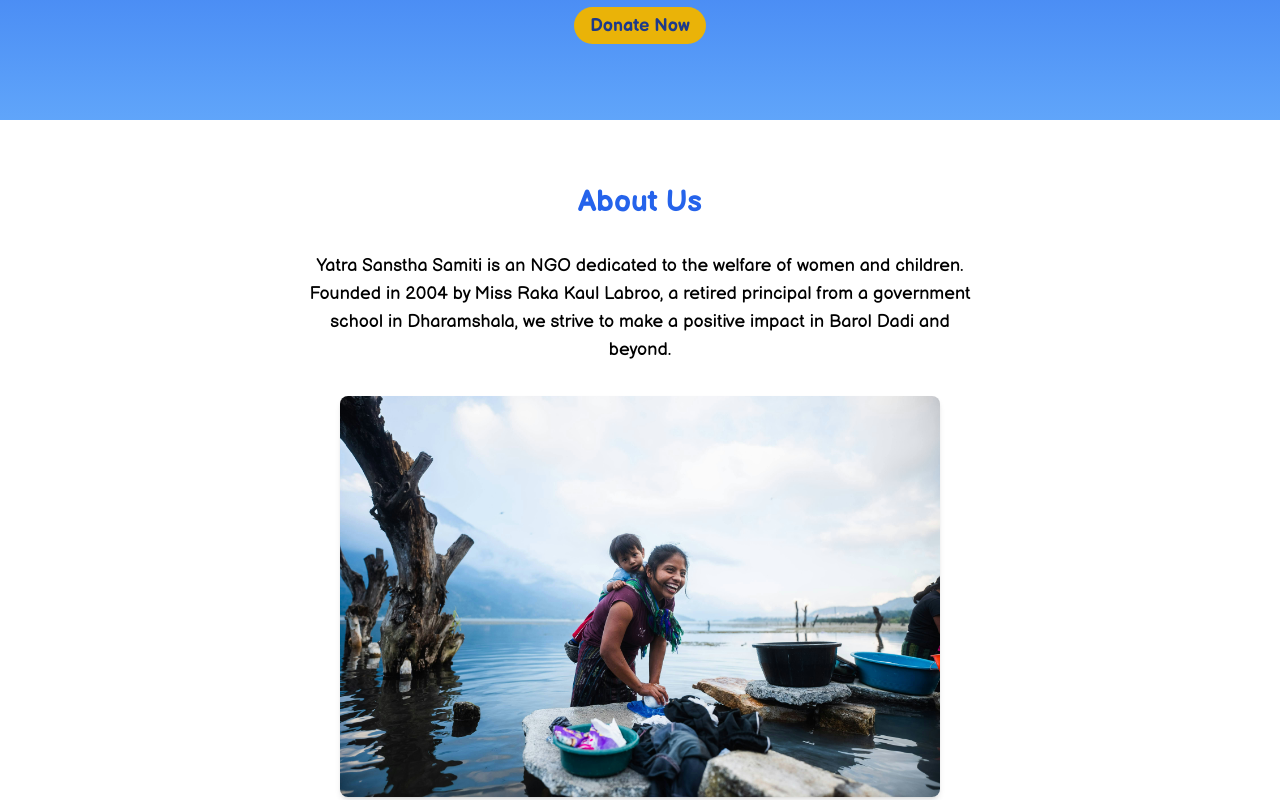
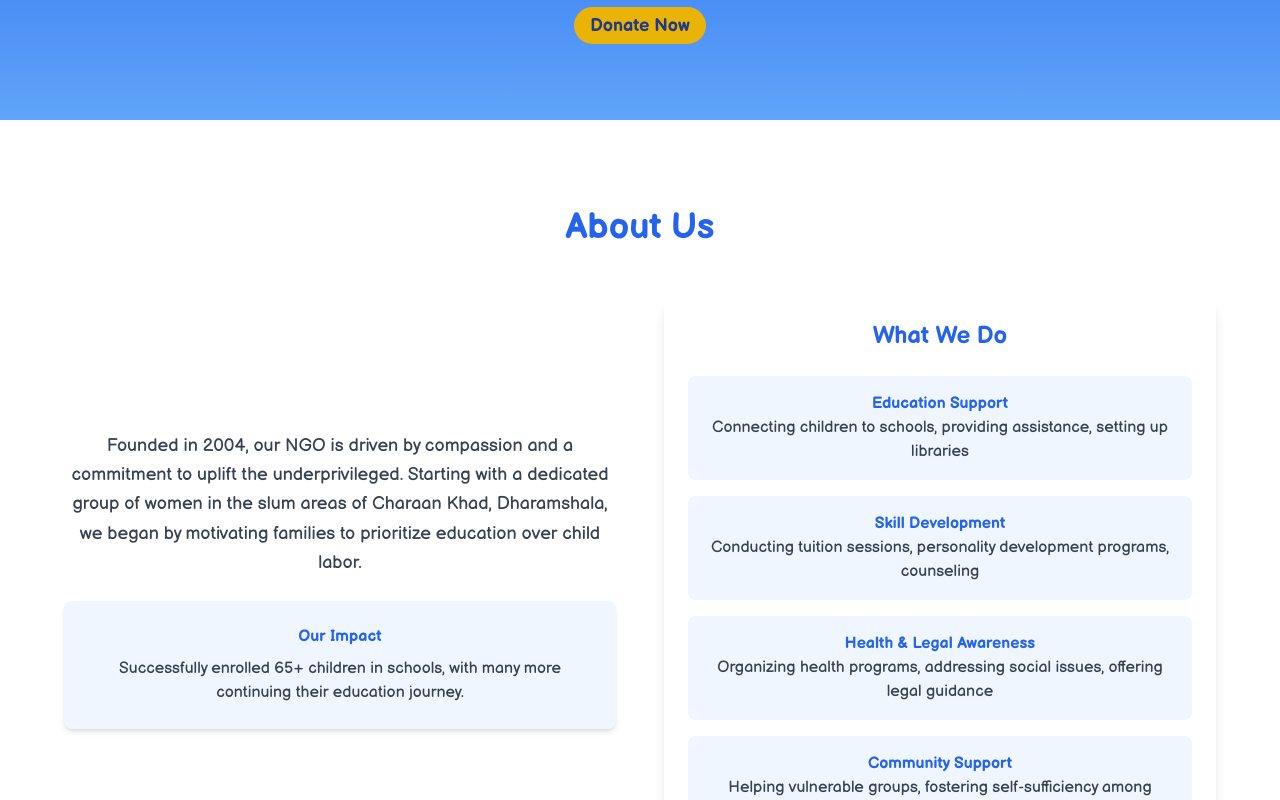
Before and after one commit to mokshchadha/raka_bui_ngo, a Next.js app: page / in a window 1280 px wide. Shown: the part 280-1080 px from the top of the page. Built offline with nearby package versions, Linux system fonts and the light colour scheme.

Commit message:
updated about us section

```diff
--- /dev/null
+++ b/app/about.tsx
@@ -0,0 +1,47 @@
+const AboutSection = () => {
+    return (
+      <section id="about" className="py-16 bg-white">
+        <div className="container mx-auto px-4">
+          <h2 className="text-4xl font-bold mb-12 text-blue-600 text-center animate-fade-in">
+            About Us
+          </h2>
+
+          <div className="grid md:grid-cols-2 gap-12 items-center max-w-6xl mx-auto">
+            <div className="space-y-6 animate-slide-in-left">
+              <p className="text-lg leading-relaxed text-gray-700">
+                Founded in 2004, our NGO is driven by compassion and a commitment to uplift the underprivileged. Starting with a dedicated group of women in the slum areas of Charaan Khad, Dharamshala, we began by motivating families to prioritize education over child labor.
+              </p>
+              <div className="bg-blue-50 p-6 rounded-lg shadow-md transform transition duration-300 hover:scale-105">
+                <p className="font-bold text-blue-600 mb-2">Our Impact</p>
+                <p className="text-gray-700">Successfully enrolled 65+ children in schools, with many more continuing their education journey.</p>
+              </div>
+            </div>
+
+            <div className="space-y-6 animate-slide-in-right">
+              <div className="bg-white shadow-lg rounded-lg p-6">
+                <h3 className="text-2xl font-bold text-blue-600 mb-6">What We Do</h3>
+                <div className="space-y-4">
+                  {[
+                    { title: "Education Support", description: "Connecting children to schools, providing assistance, setting up libraries" },
+                    { title: "Skill Development", description: "Conducting tuition sessions, personality development programs, counseling" },
+                    { title: "Health & Legal Awareness", description: "Organizing health programs, addressing social issues, offering legal guidance" },
+                    { title: "Community Support", description: "Helping vulnerable groups, fostering self-sufficiency among women" }
+                  ].map((item, index) => (
+                    <div
+                      key={index}
+                      className="p-4 bg-blue-50 rounded-lg transform transition duration-300 hover:bg-blue-100 hover:scale-102"
+                    >
+                      <h4 className="font-bold text-blue-600">{item.title}</h4>
+                      <p className="text-gray-700">{item.description}</p>
+                    </div>
+                  ))}
+                </div>
+              </div>
+            </div>
+          </div>
+        </div>
+      </section>
+    );
+  };
+
+  export default AboutSection;
--- a/app/globals.css
+++ b/app/globals.css
@@ -17,3 +17,31 @@ body {
     )
     rgb(var(--background-start-rgb));
 }
+
+
+@keyframes fadeIn {
+  from { opacity: 0; }
+  to { opacity: 1; }
+}
+
+@keyframes slideInLeft {
+  from { opacity: 0; transform: translateX(-20px); }
+  to { opacity: 1; transform: translateX(0); }
+}
+
+@keyframes slideInRight {
+  from { opacity: 0; transform: translateX(20px); }
+  to { opacity: 1; transform: translateX(0); }
+}
+
+.animate-fade-in {
+  animation: fadeIn 0.6s ease-out;
+}
+
+.animate-slide-in-left {
+  animation: slideInLeft 0.6s ease-out;
+}
+
+.animate-slide-in-right {
+  animation: slideInRight 0.6s ease-out;
+}
--- a/app/page.tsx
+++ b/app/page.tsx
@@ -1,8 +1,9 @@
-import Image from 'next/image'
-import Link from 'next/link'
-import { Balsamiq_Sans } from 'next/font/google'
+import Image from "next/image";
+import Link from "next/link";
+import { Balsamiq_Sans } from "next/font/google";
+import AboutSection from "./about";
 
-const balsamiq = Balsamiq_Sans({ subsets: ['latin'], weight: ['400', '700'] })
+const balsamiq = Balsamiq_Sans({ subsets: ["latin"], weight: ["400", "700"] });
 
 export default function Home() {
   return (
@@ -12,10 +13,26 @@ export default function Home() {
           <h1 className="text-1xl font-bold">Yatra Sanstha Samiti</h1>
           <nav>
             <ul className="flex space-x-4">
-              <li><Link href="#about" className="hover:underline">About</Link></li>
-              <li><Link href="#journey" className="hover:underline">Our Journey</Link></li>
-              <li><Link href="#donate" className="hover:underline">Donate</Link></li>
-              <li><Link href="#contact" className="hover:underline">Contact</Link></li>
+              <li>
+                <Link href="#about" className="hover:underline">
+                  About
+                </Link>
+              </li>
+              <li>
+                <Link href="#journey" className="hover:underline">
+                  Our Journey
+                </Link>
+              </li>
+              <li>
+                <Link href="#donate" className="hover:underline">
+                  Donate
+                </Link>
+              </li>
+              <li>
+                <Link href="#contact" className="hover:underline">
+                  Contact
+                </Link>
+              </li>
             </ul>
           </nav>
         </div>
@@ -25,39 +42,65 @@ export default function Home() {
         <section className="bg-gradient-to-b from-blue-600 to-blue-400 text-white py-20">
           <div className="container mx-auto text-center">
             <h1 className="text-5xl font-bold mc-4">Yatra Sanstha Samiti</h1>
-            <h2 className="text-2xl font-bold mb-4">Empowering Women and Children Since 2004</h2>
-            <p className="text-xl mb-8">Join us in creating a brighter future for our community</p>
-            <Link href="#donate" className="bg-yellow-500 hover:bg-yellow-600 text-blue-900 font-bold py-2 px-4 rounded-full text-lg transition duration-300">
+            <h2 className="text-2xl font-bold mb-4">
+              Empowering Women and Children Since 2004
+            </h2>
+            <p className="text-xl mb-8">
+              Join us in creating a brighter future for our community
+            </p>
+            <Link
+              href="#donate"
+              className="bg-yellow-500 hover:bg-yellow-600 text-blue-900 font-bold py-2 px-4 rounded-full text-lg transition duration-300"
+            >
               Donate Now
             </Link>
           </div>
         </section>
 
-        <section id="about" className="py-16 bg-white">
+        <section id="about" className="py-6 bg-white">
           <div className="container mx-auto text-center">
-            <h2 className="text-3xl font-bold mb-8 text-blue-600">About Us</h2>
-            <p className="text-lg mb-8 max-w-2xl mx-auto">
-              Yatra Sanstha Samiti is an NGO dedicated to the welfare of women and children. Founded in 2004 by Miss Raka Kaul Labroo, a retired principal from a government school in Dharamshala, we strive to make a positive impact in Barol Dadi and beyond.
-            </p>
-            <Image src="/kid.jpg" alt="Yatra Sanstha Samiti Team" width={600} height={400} className="rounded-lg shadow-md mx-auto" />
+            <AboutSection />
+            <Image
+              src="/kid.jpg"
+              alt="Yatra Sanstha Samiti Team"
+              width={600}
+              height={400}
+              className="rounded-lg shadow-md mx-auto"
+            />
           </div>
         </section>
 
         <section id="journey" className="py-16 bg-blue-100">
           <div className="container mx-auto text-center">
-            <h2 className="text-3xl font-bold mb-8 text-blue-600">Our Journey</h2>
-            <p className="text-lg mb-8">Discover the milestones and achievements of Yatra Sanstha Samiti since 2004.</p>
-            <Link href="#" className="bg-blue-500 hover:bg-blue-600 text-white font-bold py-2 px-4 rounded-full text-lg transition duration-300">
-            Know Us
+            <h2 className="text-3xl font-bold mb-8 text-blue-600">
+              Our Journey
+            </h2>
+            <p className="text-lg mb-8">
+              Discover the milestones and achievements of Yatra Sanstha Samiti
+              since 2004.
+            </p>
+            <Link
+              href="#"
+              className="bg-blue-500 hover:bg-blue-600 text-white font-bold py-2 px-4 rounded-full text-lg transition duration-300"
+            >
+              Know Us
             </Link>
           </div>
         </section>
 
         <section id="donate" className="py-16 bg-yellow-100">
           <div className="container mx-auto text-center">
-            <h2 className="text-3xl font-bold mb-8 text-blue-600">Support Our Cause</h2>
-            <p className="text-lg mb-8">Your contribution can make a significant difference in the lives of women and children.</p>
-            <Link href="#" className="bg-blue-500 hover:bg-blue-600 text-white font-bold py-2 px-4 rounded-full text-lg transition duration-300">
+            <h2 className="text-3xl font-bold mb-8 text-blue-600">
+              Support Our Cause
+            </h2>
+            <p className="text-lg mb-8">
+              Your contribution can make a significant difference in the lives
+              of women and children.
+            </p>
+            <Link
+              href="#"
+              className="bg-blue-500 hover:bg-blue-600 text-white font-bold py-2 px-4 rounded-full text-lg transition duration-300"
+            >
               Make a Donation
             </Link>
           </div>
@@ -65,19 +108,35 @@ export default function Home() {
 
         <section id="contact" className="py-16 bg-green-100">
           <div className="container mx-auto text-center">
-            <h2 className="text-3xl font-bold mb-8 text-blue-600">Get in Touch</h2>
-            <p className="text-lg mb-8">Have questions or want to get involved? We&lsquo;d love to hear from you!</p>
-            <Link href="#" className="bg-blue-500 hover:bg-blue-600 text-white font-bold py-2 px-4 rounded-full text-lg transition duration-300">
-             Connect with us
+            <h2 className="text-3xl font-bold mb-8 text-blue-600">
+              Get in Touch
+            </h2>
+            <p className="text-lg mb-8">
+              Have questions or want to get involved? We&lsquo;d love to hear
+              from you!
+            </p>
+            <Link
+              href="#"
+              className="bg-blue-500 hover:bg-blue-600 text-white font-bold py-2 px-4 rounded-full text-lg transition duration-300"
+            >
+              Connect with us
             </Link>
           </div>
         </section>
 
         <section id="volunteer" className="py-16 bg-purple-100">
           <div className="container mx-auto text-center">
-            <h2 className="text-3xl font-bold mb-8 text-blue-600">Volunteer With Us</h2>
-            <p className="text-lg mb-8">Join our team of dedicated volunteers and make a difference in your community.</p>
-            <Link href="#" className="bg-blue-500 hover:bg-blue-600 text-white font-bold py-2 px-4 rounded-full text-lg transition duration-300">
+            <h2 className="text-3xl font-bold mb-8 text-blue-600">
+              Volunteer With Us
+            </h2>
+            <p className="text-lg mb-8">
+              Join our team of dedicated volunteers and make a difference in
+              your community.
+            </p>
+            <Link
+              href="#"
+              className="bg-blue-500 hover:bg-blue-600 text-white font-bold py-2 px-4 rounded-full text-lg transition duration-300"
+            >
               Become a Volunteer
             </Link>
           </div>
@@ -91,5 +150,5 @@ export default function Home() {
         </div>
       </footer>
     </div>
-  )
+  );
 }
```
